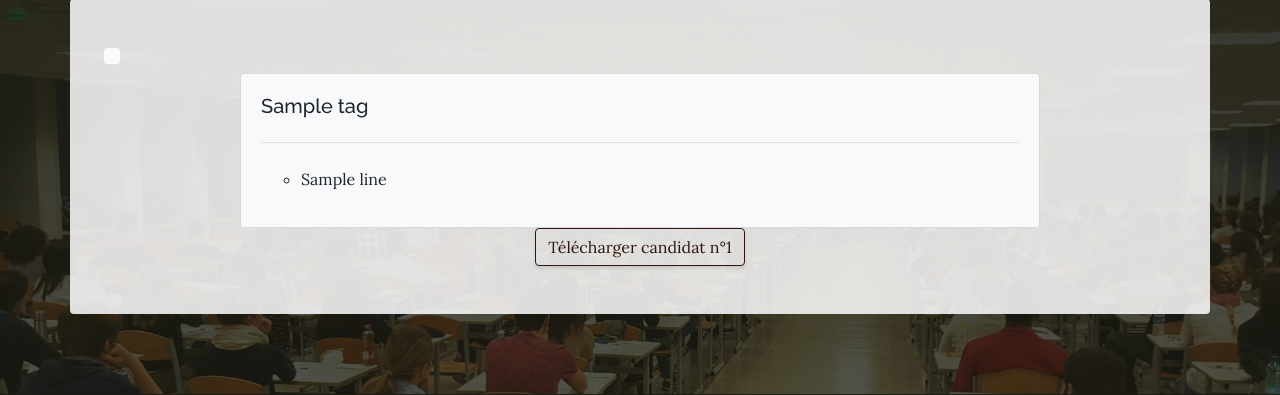
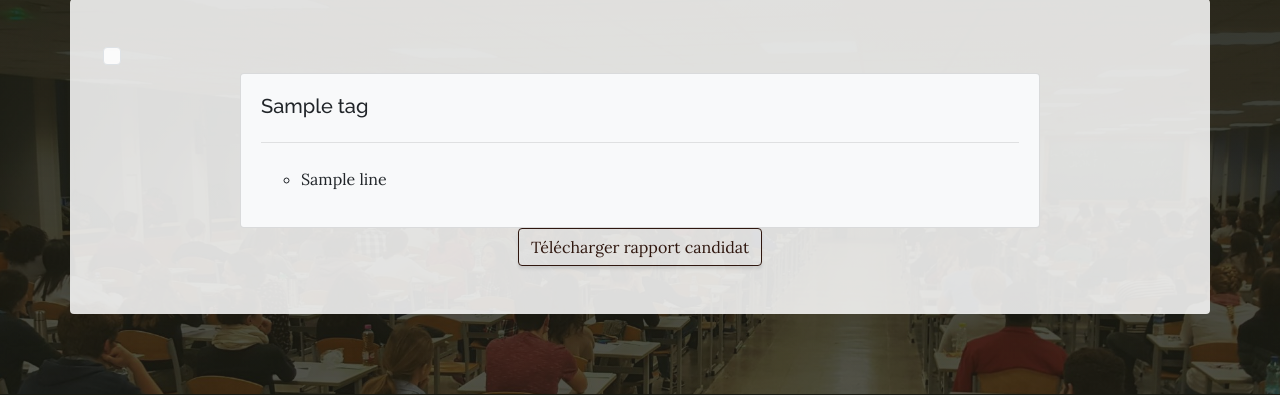
Before and after one commit to Hamza-ABDOULHOUSSEN/website_exam_result, a Flask app: template site_web/templates/candidates.html in a window 1280 px wide. Shown: the part 879-1274 px from the top of the page. Run offline with Flask 2, Linux system fonts and the light colour scheme; the template is opened without the code that fills it: values that come from a table or form of the project are taken from there, most other values are stand-ins (such as "Sample title", 1, 10 or a date in 2020); some libraries are stand-ins or nearby versions.

Commit message:
changement affichage en fonction du nombre de résultat de la requête

```diff
--- a/site_web/templates/candidates.html
+++ b/site_web/templates/candidates.html
@@ -124,9 +124,15 @@
                         {% endfor %}
                     </div>
                     <div class="text-center">
-                        <input class="btn btn-outline-secondary" type="button"
-                               value="Télécharger candidat n°{{ loop.index }}"
-                               onclick="download('card_{{ loop.index }}')">
+                        {% if count == 1 %}
+                            <input class="btn btn-outline-secondary" type="button"
+                                   value="Télécharger rapport candidat"
+                                   onclick="download('card_{{ loop.index }}')">
+                        {% else %}
+                            <input class="btn btn-outline-secondary" type="button"
+                                   value="Télécharger rapport candidat n°{{ loop.index }}"
+                                   onclick="download('card_{{ loop.index }}')">
+                        {% endif %}
                     </div>
                 </div>
             {% endfor %}
@@ -147,7 +153,7 @@
 <script type="text/javascript">
     // code emprunté sur :  https://jsfiddle.net/ourcodeworld/rce6nn3z/2/
     function dl(filename, text) {
-        var element = document.createElement('a');
+        let element = document.createElement('a');
         element.setAttribute('href', 'data:text/plain;charset=utf-8,' + encodeURIComponent(text));
         element.setAttribute('download', filename);
 
@@ -160,8 +166,8 @@
     }
 
     function download(id) {
-        var text = document.getElementById(id).innerHTML;
-        var fileName = id + ".html"
+        const text = document.getElementById(id).innerHTML;
+        const fileName = "Rapport.html"
 
         dl(fileName, text)
     }
```
